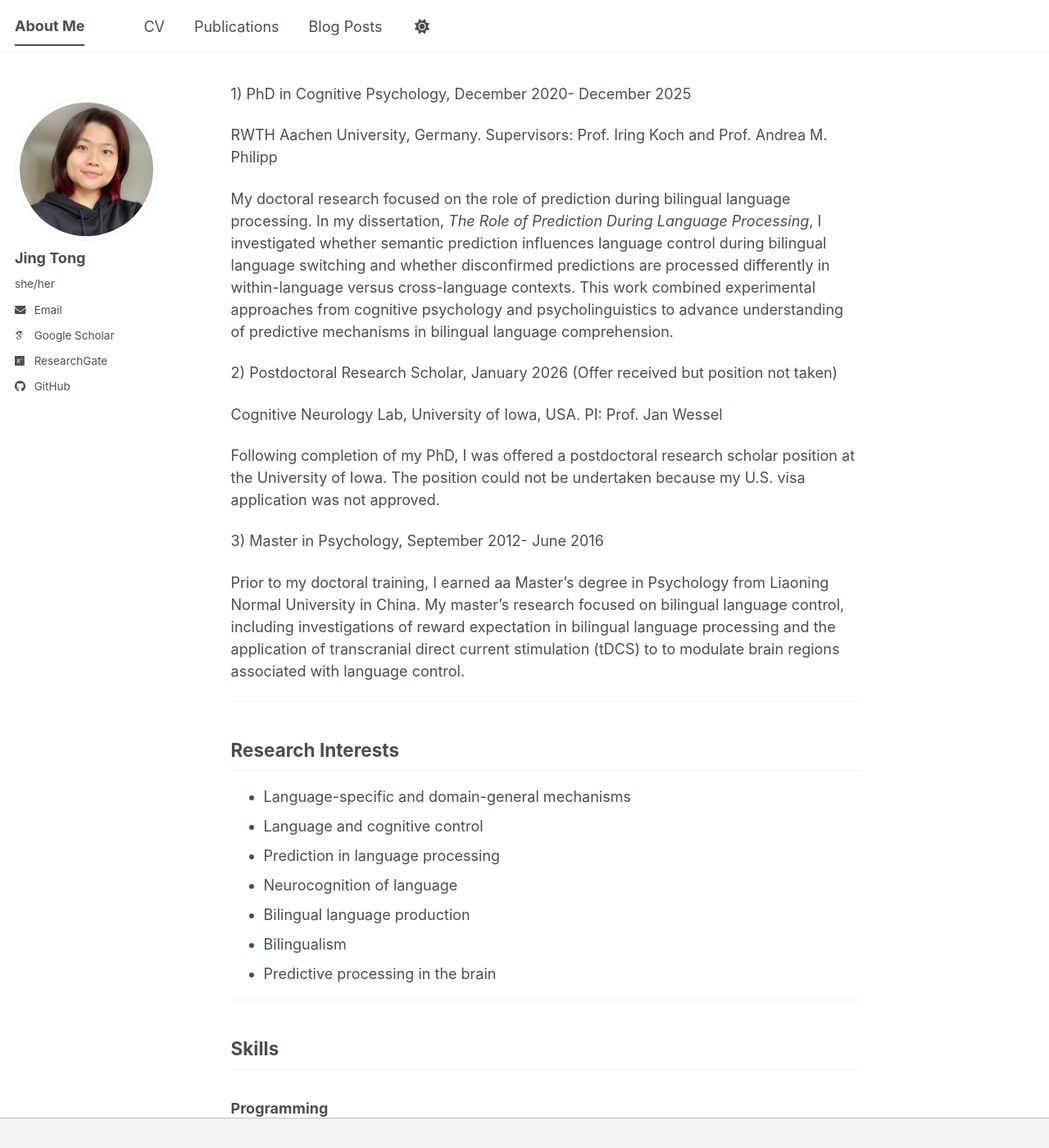
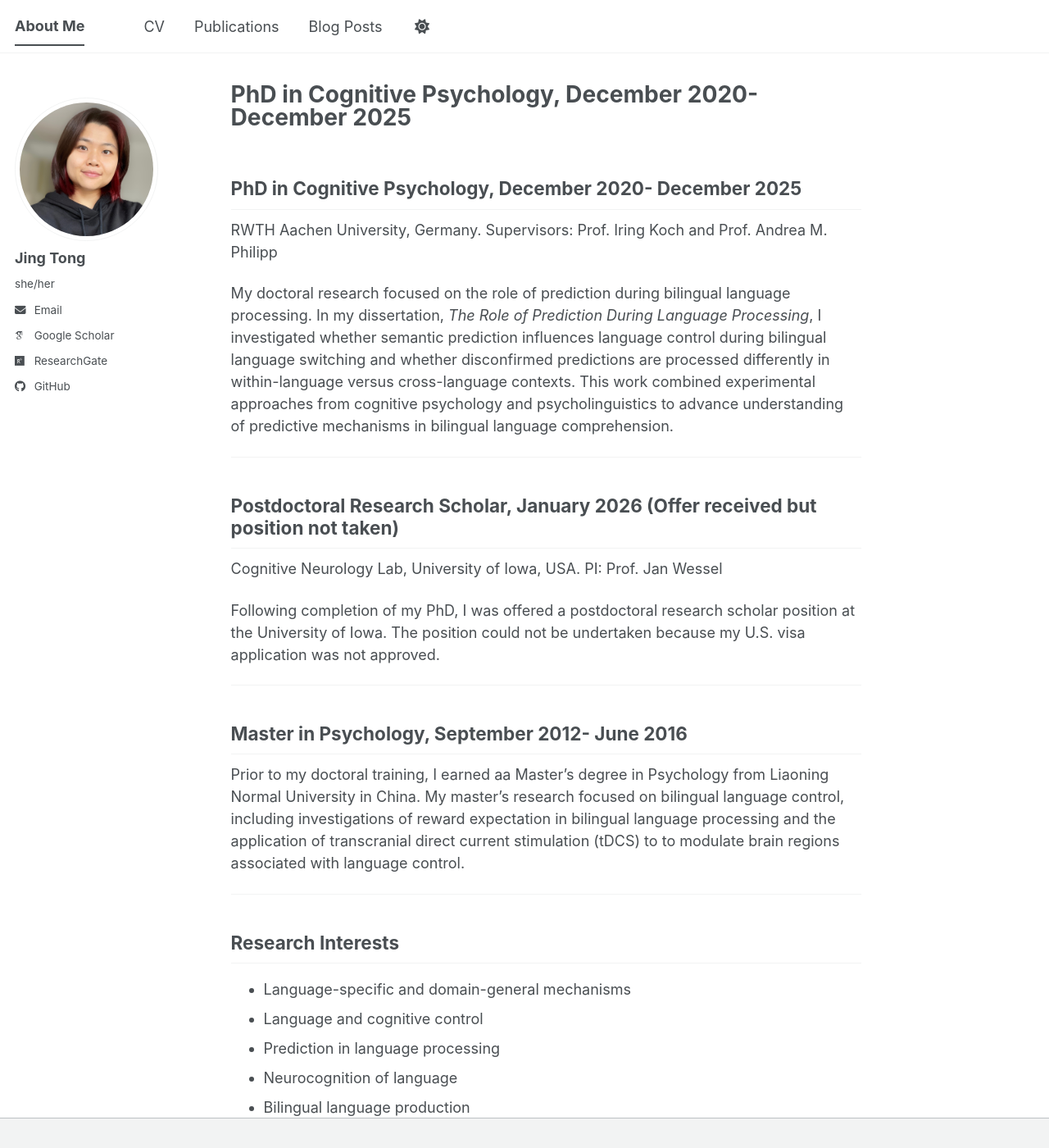
Before and after one commit to JingTong01/jingtong01.github.io, a Jekyll site: the page built from _pages/about.md, in a window 1280 px wide and 1400 px high. Shown: the whole window at 82% size. Built offline with Jekyll 4.4.1, drawn with Linux system fonts in a browser that asks for light colours; some web fonts are replaced; a script bundle is joined from its source files by our own code; library files that are not in the unit come from our copies; our own code applies the rules of GitHub Pages for plain Markdown files.

Commit message:
Update about.md

```diff
--- a/_pages/about.md
+++ b/_pages/about.md
@@ -9,19 +9,24 @@
 
 
 
-1) PhD in Cognitive Psychology, December 2020- December 2025
-
+PhD in Cognitive Psychology, December 2020- December 2025
+---
 RWTH Aachen University, Germany. Supervisors: Prof. Iring Koch and Prof. Andrea M. Philipp
 
 My doctoral research focused on the role of prediction during bilingual language processing. In my dissertation, *The Role of Prediction During Language Processing*, I investigated whether semantic prediction influences language control during bilingual language switching and whether disconfirmed predictions are processed differently in within-language versus cross-language contexts. This work combined experimental approaches from cognitive psychology and psycholinguistics to advance understanding of predictive mechanisms in bilingual language comprehension.
 
-2) Postdoctoral Research Scholar, January 2026 (Offer received but position not taken)
+---
 
+Postdoctoral Research Scholar, January 2026 (Offer received but position not taken)
+---
 Cognitive Neurology Lab, University of Iowa, USA. PI: Prof. Jan Wessel
 
 Following completion of my PhD, I was offered a postdoctoral research scholar position at the University of Iowa. The position could not be undertaken because my U.S. visa application was not approved.
 
-3) Master in Psychology, September 2012- June 2016
+---
+
+Master in Psychology, September 2012- June 2016
+---
 
 Prior to my doctoral training, I earned aa Master's degree in Psychology from Liaoning Normal University in China. My master's research focused on bilingual language control, including investigations of reward expectation in bilingual language processing and the application of transcranial direct current stimulation (tDCS) to to modulate brain regions associated with language control.
 
```
